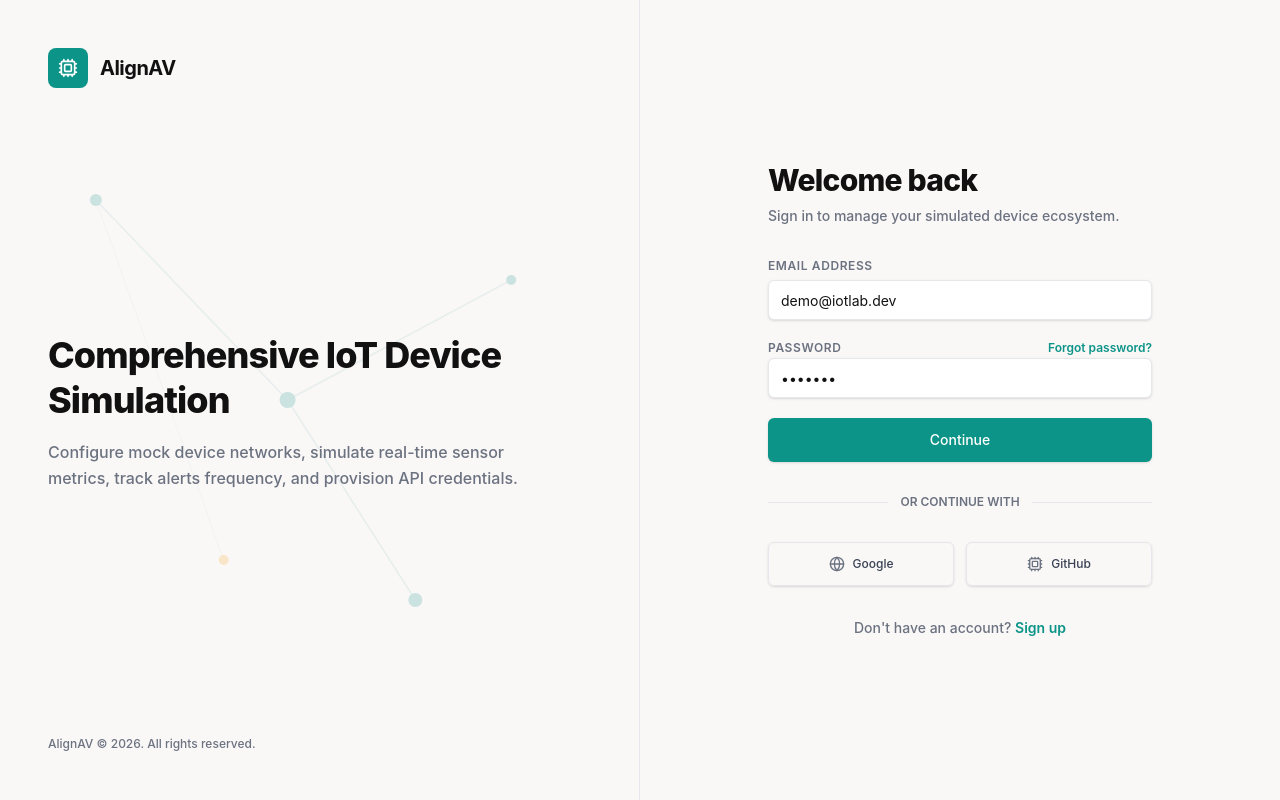
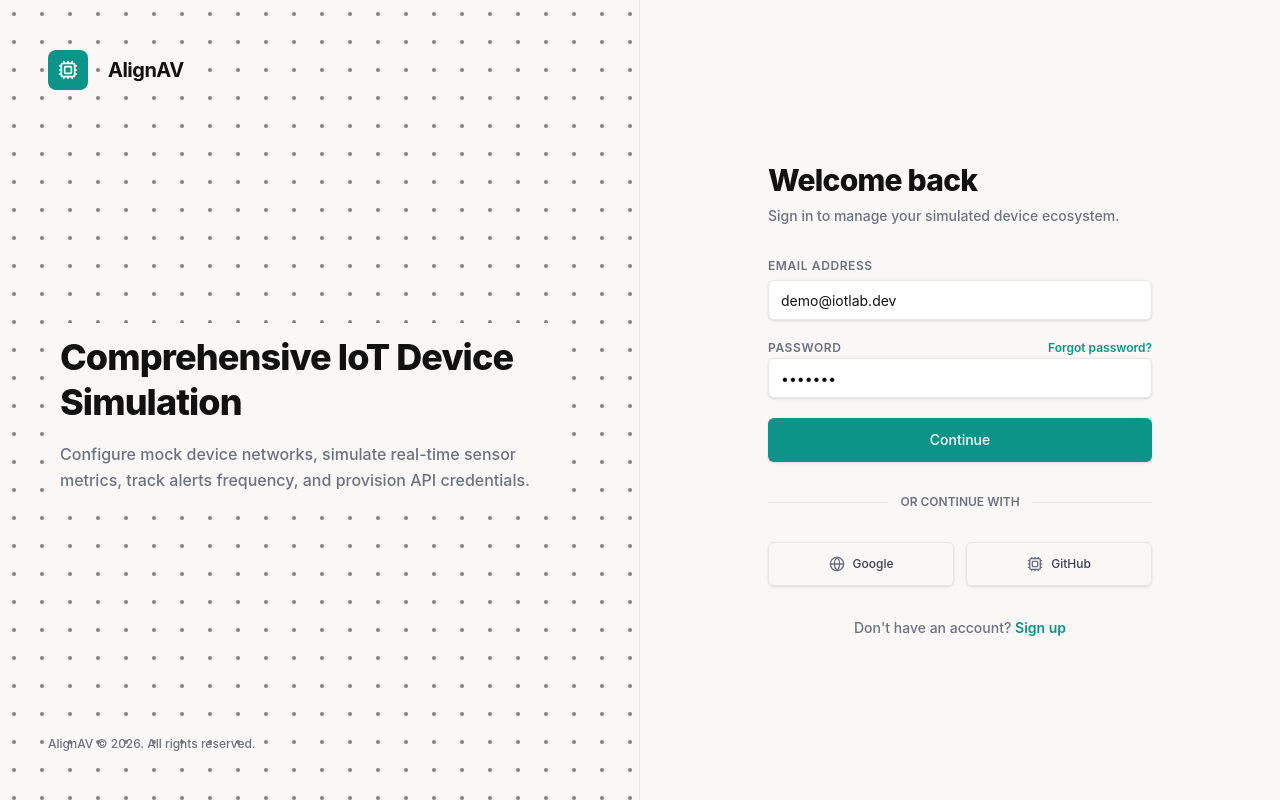
Before and after one commit to Devanshii-git/Frontend-IOT_Simulation_Task, a React (Vite) app: page /login in a window 1280 px wide. Built offline with nearby package versions, Linux system fonts and the light colour scheme.

Commit message:
Added interactive Dot in Loggin Page

```diff
--- /dev/null
+++ b/src/components/DotGrid.tsx
@@ -0,0 +1,172 @@
+import { useEffect, useRef } from 'react'
+
+interface DotGridProps {
+  dotSpacing?: number
+  dotRadius?: number
+  repulsionRadius?: number
+  repulsionStrength?: number
+  lerpFactor?: number
+  opacity?: number
+}
+
+interface Dot {
+  homeX: number
+  homeY: number
+  dx: number
+  dy: number
+}
+
+const getDotColor = () =>
+  getComputedStyle(document.documentElement)
+    .getPropertyValue('--color-dot')
+    .trim()
+
+export function DotGrid({
+  dotSpacing = 28,
+  dotRadius = 2,
+  repulsionRadius = 100,
+  repulsionStrength = 40,
+  lerpFactor = 0.08,
+  opacity = 0.5,
+}: DotGridProps) {
+  const canvasRef = useRef<HTMLCanvasElement>(null)
+  const wrapperRef = useRef<HTMLDivElement>(null)
+  const dotsRef = useRef<Dot[]>([])
+  const mousePosRef = useRef({ x: -1000, y: -1000 })
+  const dotColorRef = useRef(getDotColor())
+  const animationFrameRef = useRef(0)
+
+  useEffect(() => {
+    const observer = new MutationObserver(() => {
+      dotColorRef.current = getDotColor()
+    })
+    observer.observe(document.documentElement, {
+      attributes: true,
+      attributeFilter: ['class'],
+    })
+    return () => observer.disconnect()
+  }, [])
+
+  useEffect(() => {
+    const canvas = canvasRef.current
+    const wrapper = wrapperRef.current
+    if (!canvas || !wrapper) return
+
+    const ctx = canvas.getContext('2d')
+    if (!ctx) return
+
+    let resizeTimeout: ReturnType<typeof setTimeout>
+
+    const setupGrid = () => {
+      const rect = wrapper.getBoundingClientRect()
+      const dpr = window.devicePixelRatio || 1
+      const width = rect.width
+      const height = rect.height
+
+      canvas.width = width * dpr
+      canvas.height = height * dpr
+      canvas.style.width = `${width}px`
+      canvas.style.height = `${height}px`
+      ctx.setTransform(dpr, 0, 0, dpr, 0, 0)
+
+      const dots: Dot[] = []
+      for (let x = dotSpacing / 2; x < width; x += dotSpacing) {
+        for (let y = dotSpacing / 2; y < height; y += dotSpacing) {
+          dots.push({ homeX: x, homeY: y, dx: 0, dy: 0 })
+        }
+      }
+      dotsRef.current = dots
+    }
+
+    const handleResize = () => {
+      clearTimeout(resizeTimeout)
+      resizeTimeout = setTimeout(setupGrid, 150)
+    }
+
+    setupGrid()
+    window.addEventListener('resize', handleResize)
+
+    const animate = () => {
+      const dpr = window.devicePixelRatio || 1
+      const width = canvas.width / dpr
+      const height = canvas.height / dpr
+
+      ctx.clearRect(0, 0, width, height)
+
+      const mouse = mousePosRef.current
+      const dots = dotsRef.current
+
+      for (const dot of dots) {
+        dot.dx *= 1 - lerpFactor
+        dot.dy *= 1 - lerpFactor
+
+        const distX = mouse.x - dot.homeX
+        const distY = mouse.y - dot.homeY
+        const distance = Math.sqrt(distX * distX + distY * distY)
+
+        if (distance < repulsionRadius && distance > 0) {
+          const pushStrength = repulsionStrength * (1 - distance / repulsionRadius)
+          dot.dx -= (distX / distance) * pushStrength
+          dot.dy -= (distY / distance) * pushStrength
+        }
+
+        ctx.beginPath()
+        ctx.arc(dot.homeX + dot.dx, dot.homeY + dot.dy, dotRadius, 0, Math.PI * 2)
+        ctx.fillStyle = dotColorRef.current
+        ctx.fill()
+      }
+
+      animationFrameRef.current = requestAnimationFrame(animate)
+    }
+
+    animationFrameRef.current = requestAnimationFrame(animate)
+
+    return () => {
+      window.removeEventListener('resize', handleResize)
+      clearTimeout(resizeTimeout)
+      cancelAnimationFrame(animationFrameRef.current)
+    }
+  }, [dotSpacing, dotRadius, repulsionRadius, repulsionStrength, lerpFactor])
+
+  const handleMouseMove = (e: React.MouseEvent<HTMLDivElement>) => {
+    const rect = wrapperRef.current?.getBoundingClientRect()
+    if (!rect) return
+    mousePosRef.current = {
+      x: e.clientX - rect.left,
+      y: e.clientY - rect.top,
+    }
+  }
+
+  const handleMouseLeave = () => {
+    mousePosRef.current = { x: -1000, y: -1000 }
+  }
+
+  return (
+    <>
+      <div
+        ref={wrapperRef}
+        style={{
+          position: 'absolute',
+          inset: 0,
+          zIndex: 0,
+          opacity,
+          pointerEvents: 'none',
+        }}
+      >
+        <canvas ref={canvasRef} style={{ display: 'block', width: '100%', height: '100%' }} />
+      </div>
+      <div
+        style={{
+          position: 'absolute',
+          inset: 0,
+          zIndex: 1,
+          cursor: 'none',
+          pointerEvents: 'auto',
+          background: 'transparent',
+        }}
+        onMouseMove={handleMouseMove}
+        onMouseLeave={handleMouseLeave}
+      />
+    </>
+  )
+}
--- a/src/index.css
+++ b/src/index.css
@@ -52,7 +52,12 @@
 }
 
 @layer base {
+  :root {
+    --color-dot: #111111;
+  }
+
   .dark {
+    --color-dot: #FFFFFF;
     --color-bg-primary: #202020;
     --color-bg-surface: #2A2A2A;
     --color-bg-elevated: #333333;
--- a/src/pages/auth/LoginPage.tsx
+++ b/src/pages/auth/LoginPage.tsx
@@ -2,6 +2,7 @@ import { useState } from 'react'
 import { Link, useNavigate } from 'react-router-dom'
 import { z } from 'zod'
 import { Cpu, Globe } from 'lucide-react'
+import { DotGrid } from '@/components/DotGrid'
 import { Button } from '@/components/ui/Button'
 import { Input } from '@/components/ui/Input'
 import { useAuthStore } from '@/store/authStore'
@@ -46,34 +47,16 @@ export function LoginPage() {
     <div className="flex min-h-screen bg-bg-primary text-text-primary transition-colors select-none">
       {/* Left Decoration Panel */}
       <div className="relative hidden lg:flex lg:w-1/2 flex-col justify-between bg-bg-primary p-12 overflow-hidden border-r border-border">
-        {/* Animated Grid & Topology lines */}
-        <svg className="absolute inset-0 h-full w-full opacity-20" xmlns="http://www.w3.org/2000/svg">
-          <defs>
-            <pattern id="grid" width="40" height="40" patternUnits="userSpaceOnUse">
-              <path d="M 40 0 L 0 0 0 40" fill="none" stroke="rgba(255, 255, 255, 0.05)" strokeWidth="1" />
-            </pattern>
-          </defs>
-          <rect width="100%" height="100%" fill="url(#grid)" />
-          <line x1="15%" y1="25%" x2="45%" y2="50%" stroke="rgba(13, 148, 136, 0.4)" strokeWidth="1.5" />
-          <line x1="45%" y1="50%" x2="80%" y2="35%" stroke="rgba(13, 148, 136, 0.4)" strokeWidth="1.5" />
-          <line x1="45%" y1="50%" x2="65%" y2="75%" stroke="rgba(13, 148, 136, 0.4)" strokeWidth="1.5" />
-          <line x1="15%" y1="25%" x2="35%" y2="70%" stroke="rgba(13, 148, 136, 0.2)" strokeWidth="1" />
+        <DotGrid />
 
-          <circle cx="15%" cy="25%" r="6" fill="#0D9488" className="animate-pulse" />
-          <circle cx="45%" cy="50%" r="8" fill="#0D9488" />
-          <circle cx="80%" cy="35%" r="5" fill="#0D9488" />
-          <circle cx="65%" cy="75%" r="7" fill="#0D9488" />
-          <circle cx="35%" cy="70%" r="5" fill="#F59E0B" className="animate-pulse" />
-        </svg>
-
-        <div className="relative z-10 flex items-center gap-3">
+        <div className="relative z-[2] flex items-center gap-3">
           <div className="flex h-10 w-10 items-center justify-center rounded-lg bg-accent">
             <Cpu className="h-5 w-5 text-white" />
           </div>
-          <span className="font-bold tracking-tight text-xl text-text-primary">AlignAV</span>
+          <span className="font-bold tracking-tight text-xl text-text-primary bg-bg-primary p-2 rounded-xl">AlignAV</span>
         </div>
 
-        <div className="relative z-10 space-y-4 max-w-lg">
+        <div className="relative z-[2] space-y-4 max-w-lg bg-bg-primary p-3 rounded-xl">
           <h2 className="text-4xl font-extrabold text-text-primary tracking-tight leading-tight">
             Comprehensive IoT Device Simulation
           </h2>
@@ -82,7 +65,7 @@ export function LoginPage() {
           </p>
         </div>
 
-        <div className="relative z-10 text-xs text-text-muted font-medium">
+        <div className="relative z-[2] text-xs text-text-muted font-medium">
           AlignAV &copy; 2026. All rights reserved.
         </div>
       </div>
```
